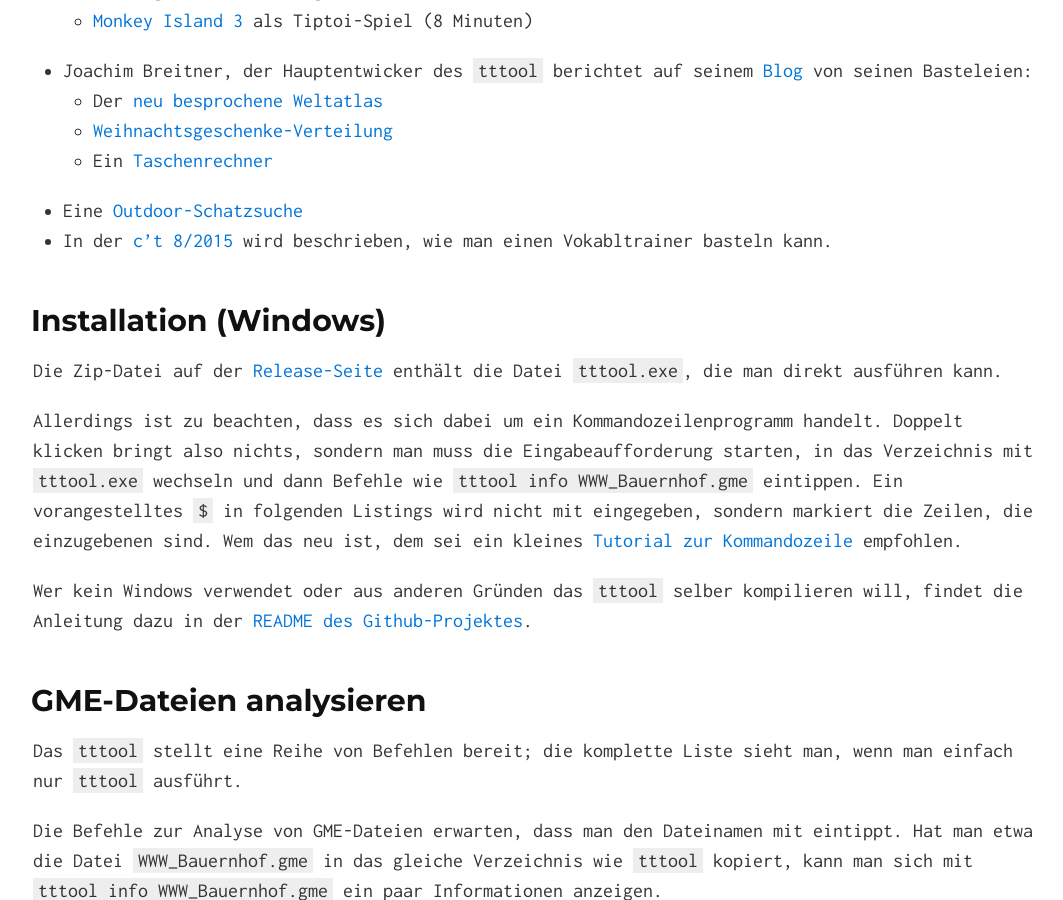
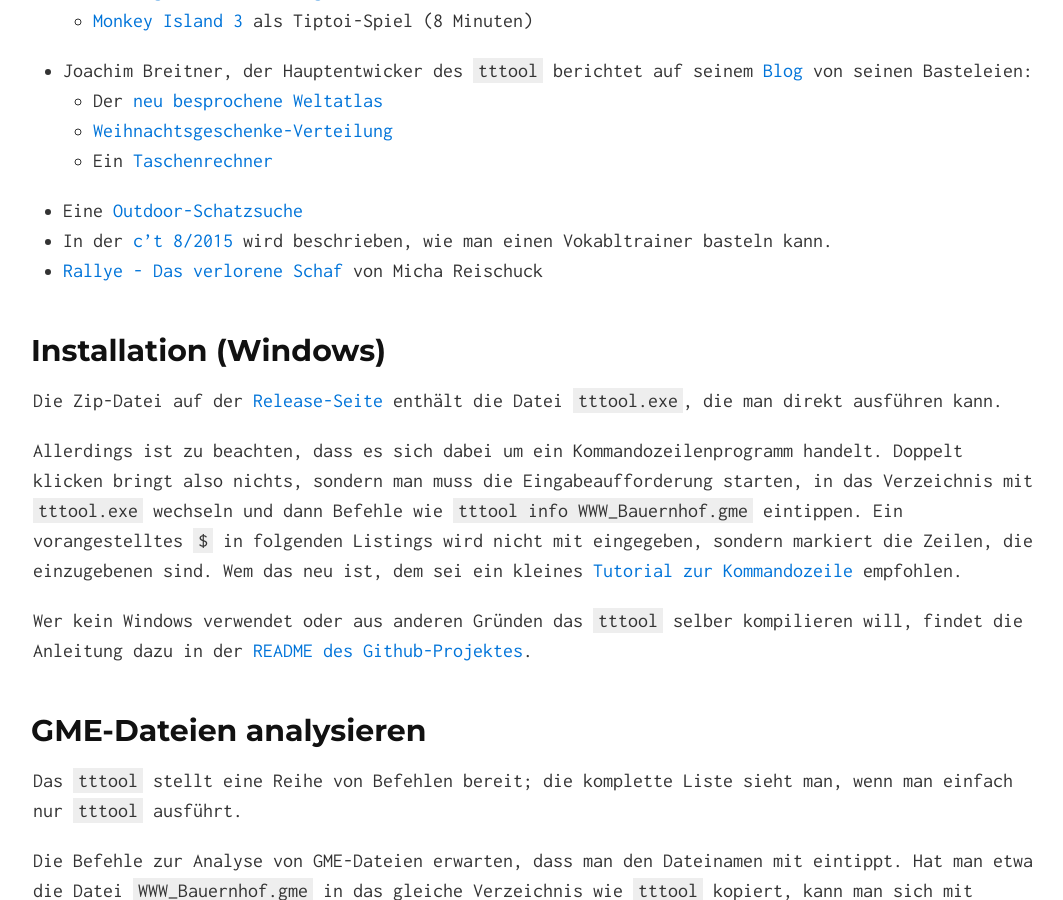
Before and after one commit to entropia/tip-toi-reveng, a Jekyll site: the page built from index.md, in a window 1280 px wide and 900 px high, scrolled down 692 px. Shown: the whole window, without its empty margins (107-1170 px from the left). Built offline with Jekyll 4.4.1, drawn with Linux system fonts in a browser that asks for light colours.

Commit message:
Ralley verlinkt

```diff
--- a/index.md
+++ b/index.md
@@ -27,6 +27,7 @@ Zur Inspiration eine Sammlung von netten Tiptoi-Basteleien:
    * Ein [Taschenrechner]
  * Eine [Outdoor-Schatzsuche](http://mycvs.org/post/110330262976/interactive-treasure-hunt-with-tip-toi-the)
  * In der [c't 8/2015](http://www.heise.de/ct/ausgabe/2015-8-Eigene-Buecher-und-Spiele-fuer-den-Tiptoi-vertonen-2578001.html) wird beschrieben, wie man einen Vokabltrainer basteln kann.
+ * [Rallye - Das verlorene Schaf](https://lists.nomeata.de/archive/tiptoi/2015/000774.html) von Micha Reischuck
 
 
 [Selbstgemachte Tier-Figuren]: https://www.youtube.com/watch?v=Yic57Y9VORA
```
